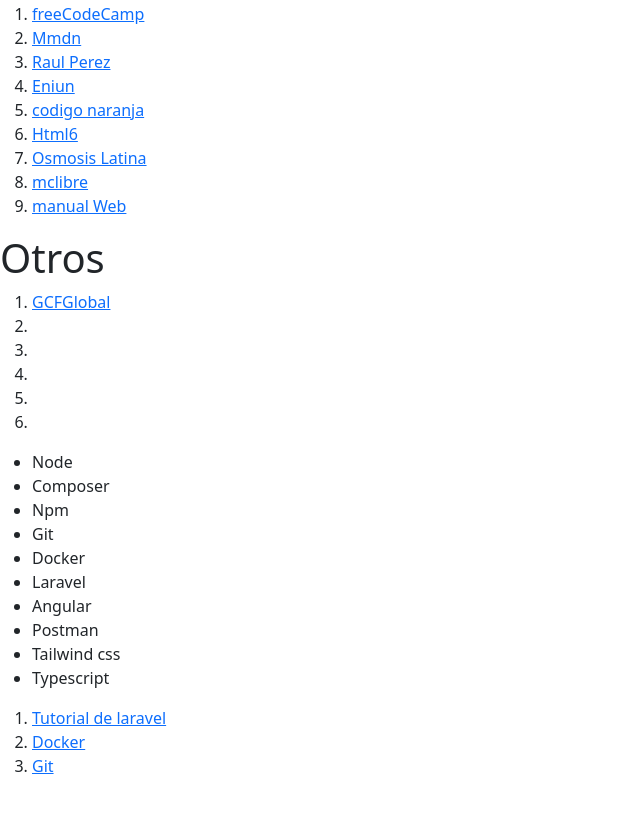
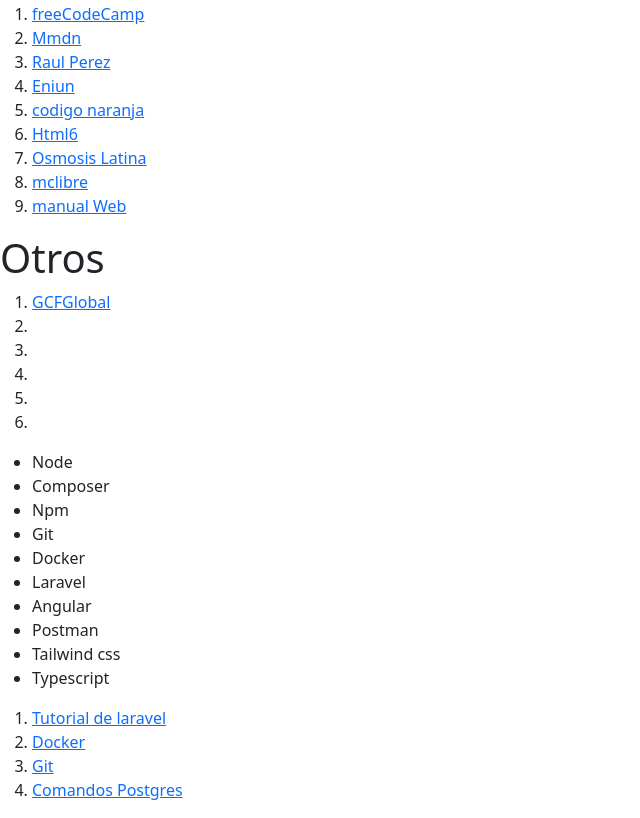
Before and after one commit to 99Espectro99/99Espectro99.github.io, a plain HTML site: page index.html in a window 1280 px wide. Shown: the part 657-1475 px from the top of the page, without its empty margins (0-640 px from the left). Before the commit the page ends 1451 px from the top, so only its background shows below. Drawn offline with nearby package versions, Linux system fonts and the light colour scheme.

Commit message:
Update index.html
agregue pagina de comandos postgres

```diff
--- a/index.html
+++ b/index.html
@@ -84,6 +84,7 @@
                 <li><a href="https://www.youtube.com/watch?v=4aqA8Ny090o">Tutorial de laravel</a></li>
                 <li><a href="https://www.youtube.com/watch?v=NVvZNmfqg6M">Docker</a></li>
                 <li><a href="https://www.youtube.com/watch?v=hWglK8nWh60&list=PLPl81lqbj-4I8i-x2b5_MG58tZfgKmJls&index=3">Git</a></li>
+                <li><a href="https://www.librebyte.net/base-de-datos/comandos-para-administrar-postgres/">Comandos Postgres</a></li>
             </ol>
         </div>
   </body>
```
